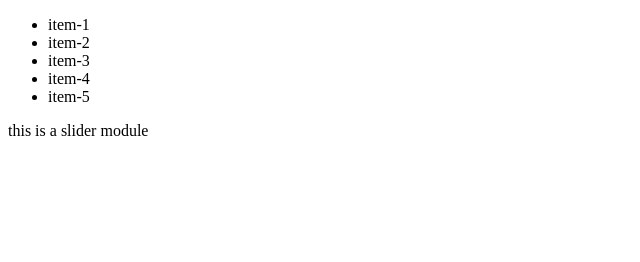
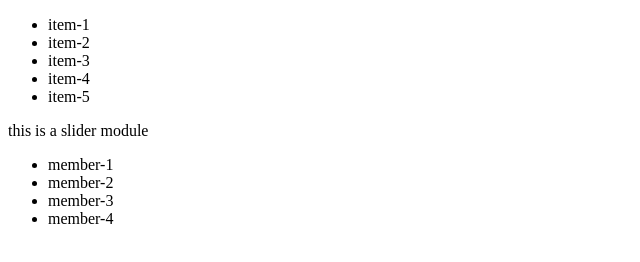
Before and after one commit to vikitripathi/gitPractise, a plain HTML site: page index.html in a window 1280 px wide. Shown: the whole page, without its empty margins (0-640 px from the left). Drawn offline with Linux system fonts and the light colour scheme.

Commit message:
feature2 added

```diff
--- a/index.html
+++ b/index.html
@@ -17,6 +17,15 @@
 	<module-three>
 		<div>this is a slider module</div>
 	</module-three>
-
+	<module-two>
+		<div>
+			<ul>
+				<li>member-1</li>
+				<li>member-2</li>
+				<li>member-3</li>
+				<li>member-4</li>
+			</ul>
+		</div>
+	</module-two>
 </body>
 </html>
```
